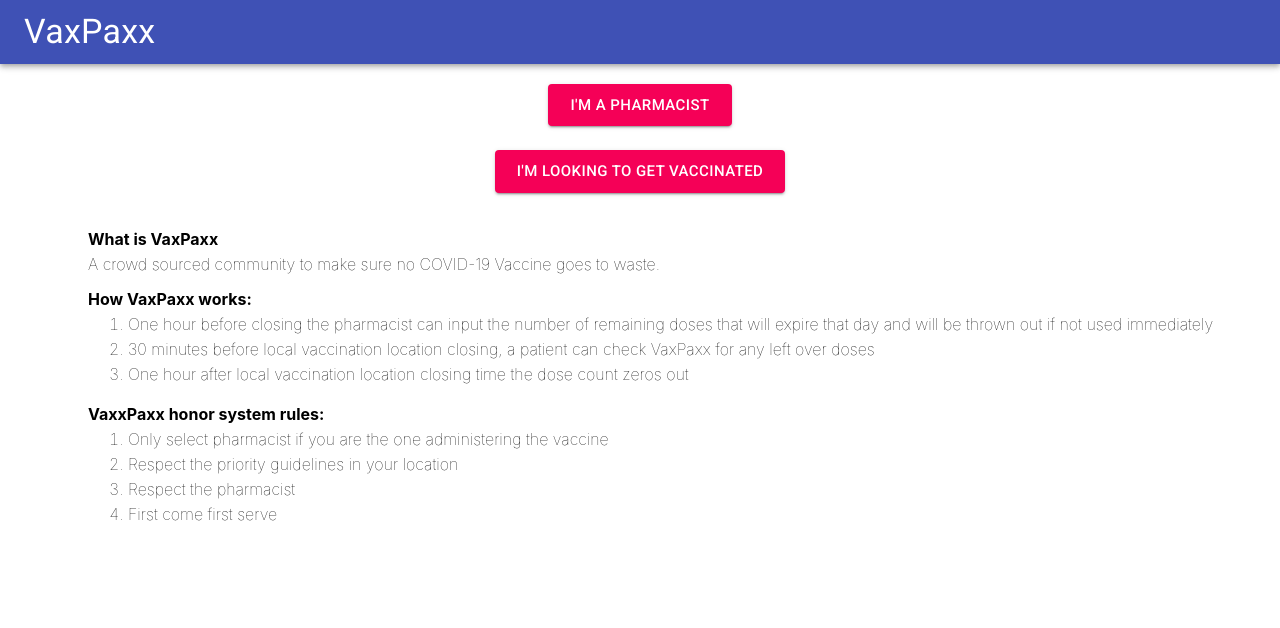
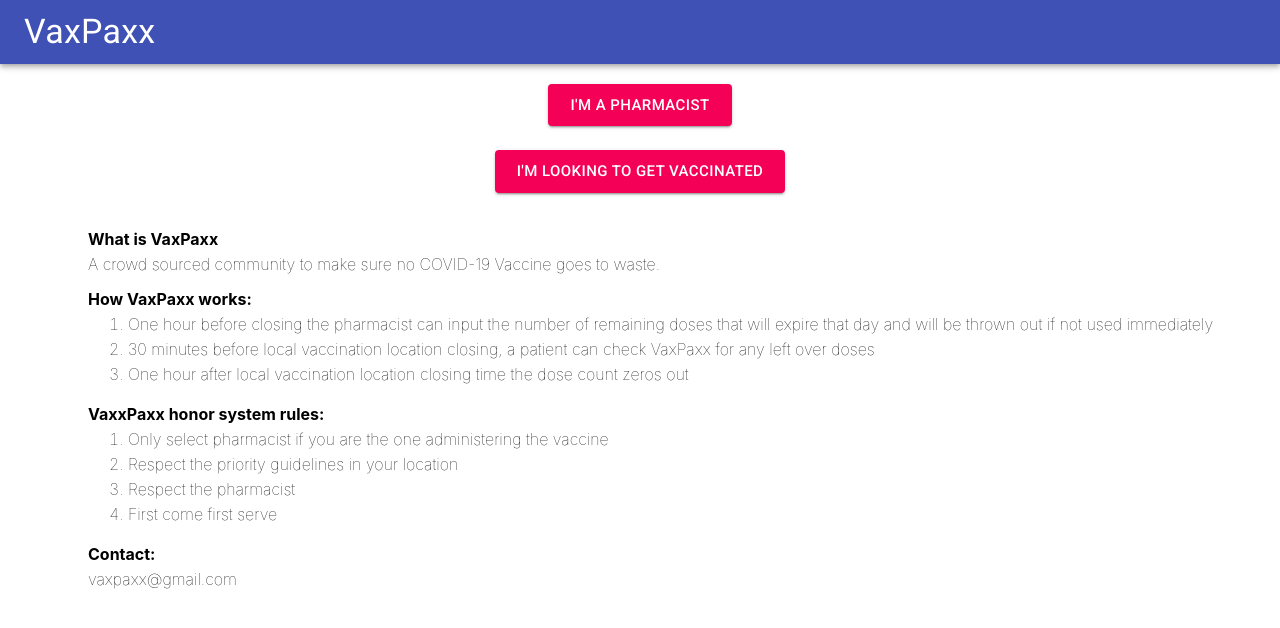
Before and after one commit to meyerche/vaxpaxx, a React (Create React App) app: page / in a window 1280 px wide. Shown: the top 628 px of the page. Built offline with nearby package versions, Linux system fonts and the light colour scheme.

Commit message:
Added contact email

```diff
--- a/src/components/HomeAbout.js
+++ b/src/components/HomeAbout.js
@@ -27,6 +27,9 @@ export default function HomeAbout() {
                     <li>First come first serve</li>
                 </ol>
             </li>
+            <li aria-label="Contact:">
+                <a href="mailto:vaxpaxx@gmail.com">vaxpaxx@gmail.com</a>
+            </li>
         </ul>
     )
 }
```
Also changed, not shown: 1 other file (tests, documents, lock files or other folders).
